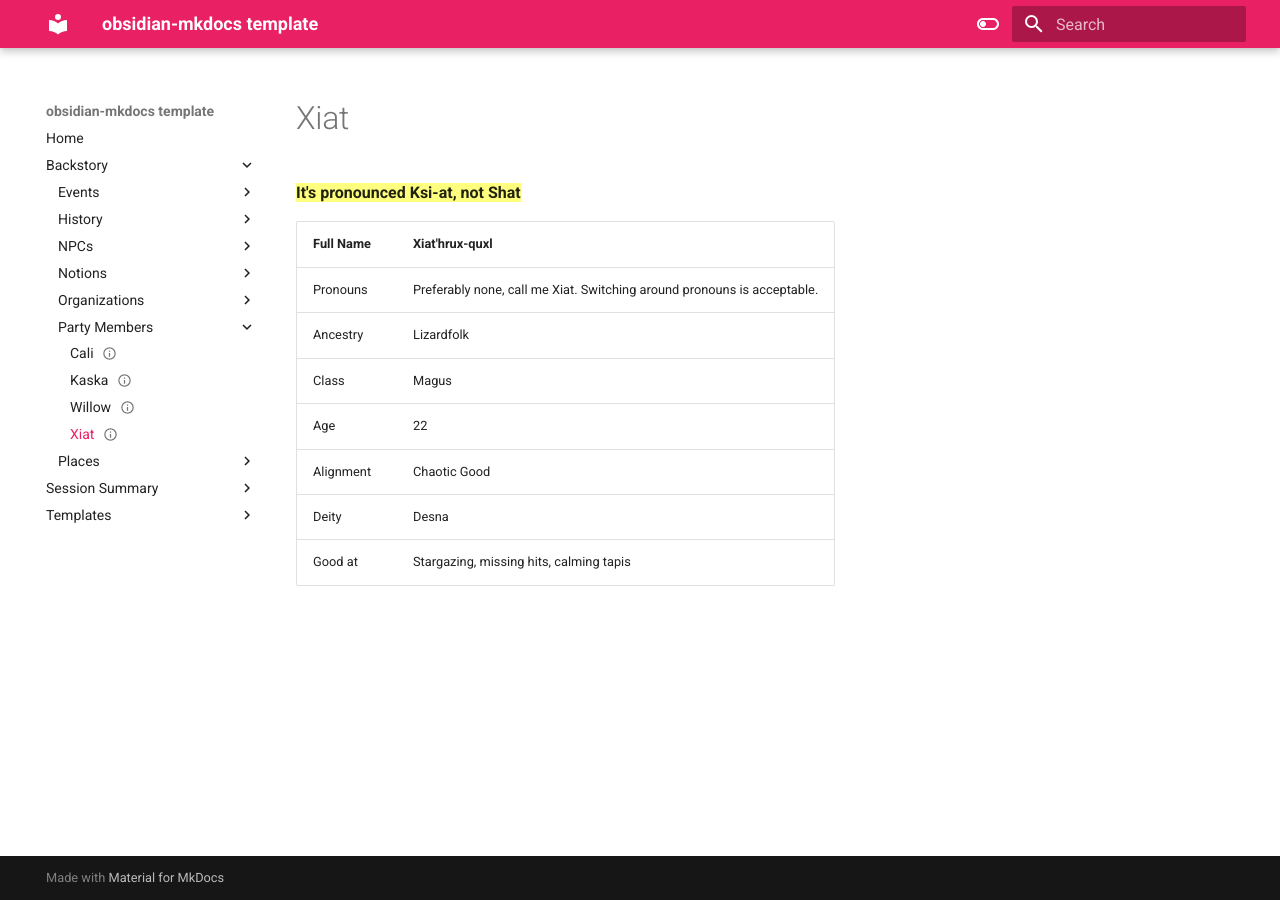
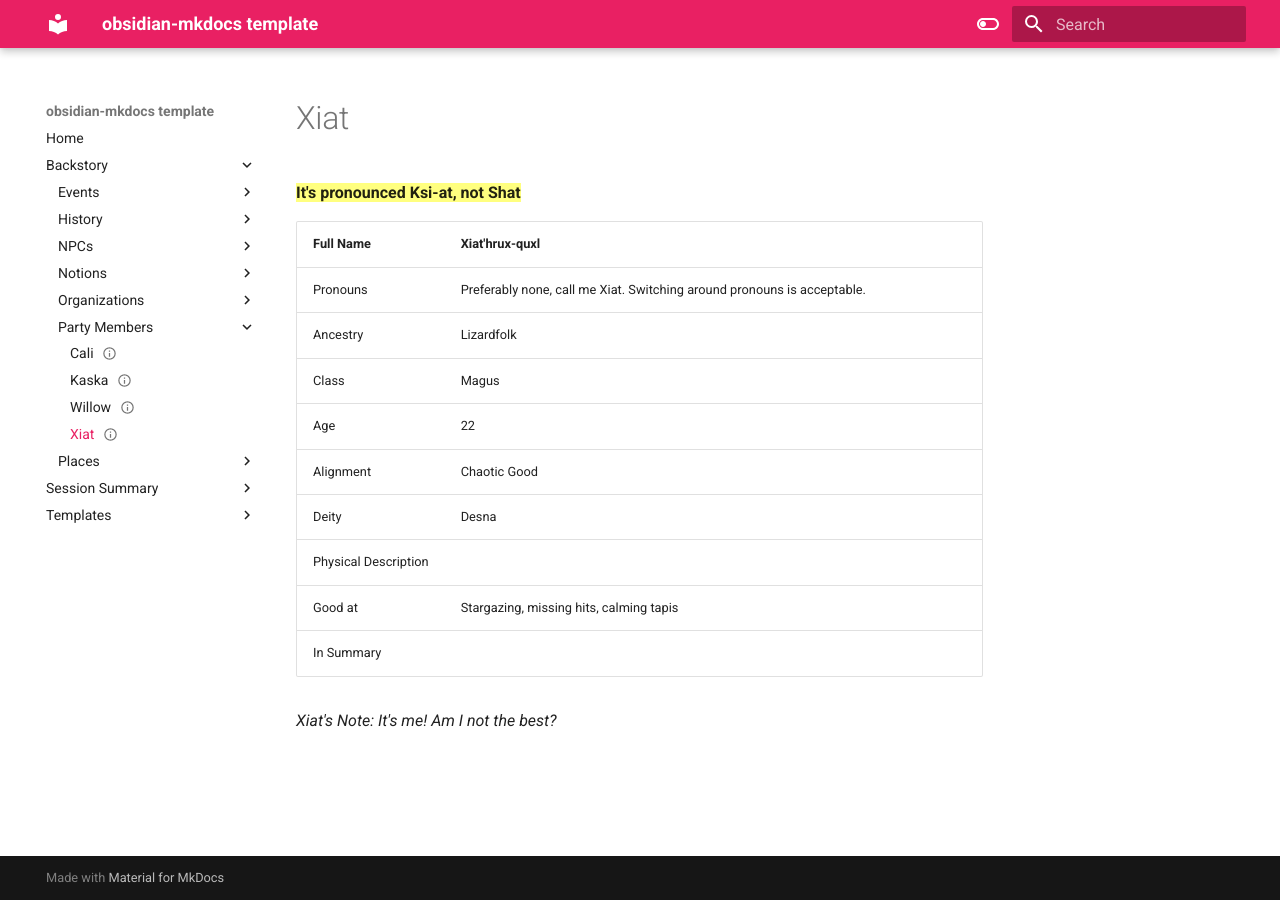
Before and after one commit to Zwemvest/QuestForTheFrozenFlame, an MkDocs documentation site: the page built from docs/Backstory/Party_Members/Xiat.md, in a window 1280 px wide. Built offline with MkDocs 1.6.1 and Material for MkDocs 9.7.7, drawn with Linux system fonts in a browser that asks for light colours.

Commit message:
attempt with spaces like the naughty girl i am

```diff
--- a/docs/Backstory/Party_Members/Xiat.md
+++ b/docs/Backstory/Party_Members/Xiat.md
@@ -5,12 +5,16 @@ status: alive
 # Xiat
 ==**It's pronounced Ksi-at, not Shat**==
 
-| Full Name | Xiat'hrux-quxl                                                          |
-| --------- | ----------------------------------------------------------------------- |
-| Pronouns  | Preferably none, call me Xiat. Switching around pronouns is acceptable. |
-| Ancestry  | Lizardfolk                                                              |
-| Class     | Magus                                                                   |
-| Age       | 22                                                                      |
-| Alignment | Chaotic Good                                                            |
-| Deity     | Desna                                                                   |
-| Good at   | Stargazing, missing hits, calming tapis                                 |
+| Full Name            | Xiat'hrux-quxl                                                          |     |
+| -------------------- | ----------------------------------------------------------------------- | --- |
+| Pronouns             | Preferably none, call me Xiat. Switching around pronouns is acceptable. |     |
+| Ancestry             | Lizardfolk                                                              |     |
+| Class                | Magus                                                                   |     |
+| Age                  | 22                                                                      |     |
+| Alignment            | Chaotic Good                                                            |     |
+| Deity                | Desna                                                                   |     |
+| Physical Description |                                                                         |     |
+| Good at              | Stargazing, missing hits, calming tapis                                 |     |
+| In Summary           |                                                                         |     |
+
+*Xiat's Note: It's me! Am I not the best?*
```
Also changed, not shown: docs/Backstory/Places/Rock_loom.md (+1 -1 lines), docs/Session_Summary/Calendar.md (+1 -1 lines), docs/Session_Summary/Session_1.md (+1 -1 lines), docs/Backstory/Events/Green Moon Festival.md (renamed from docs/Backstory/Events/Green_Moon_Festival.md).
